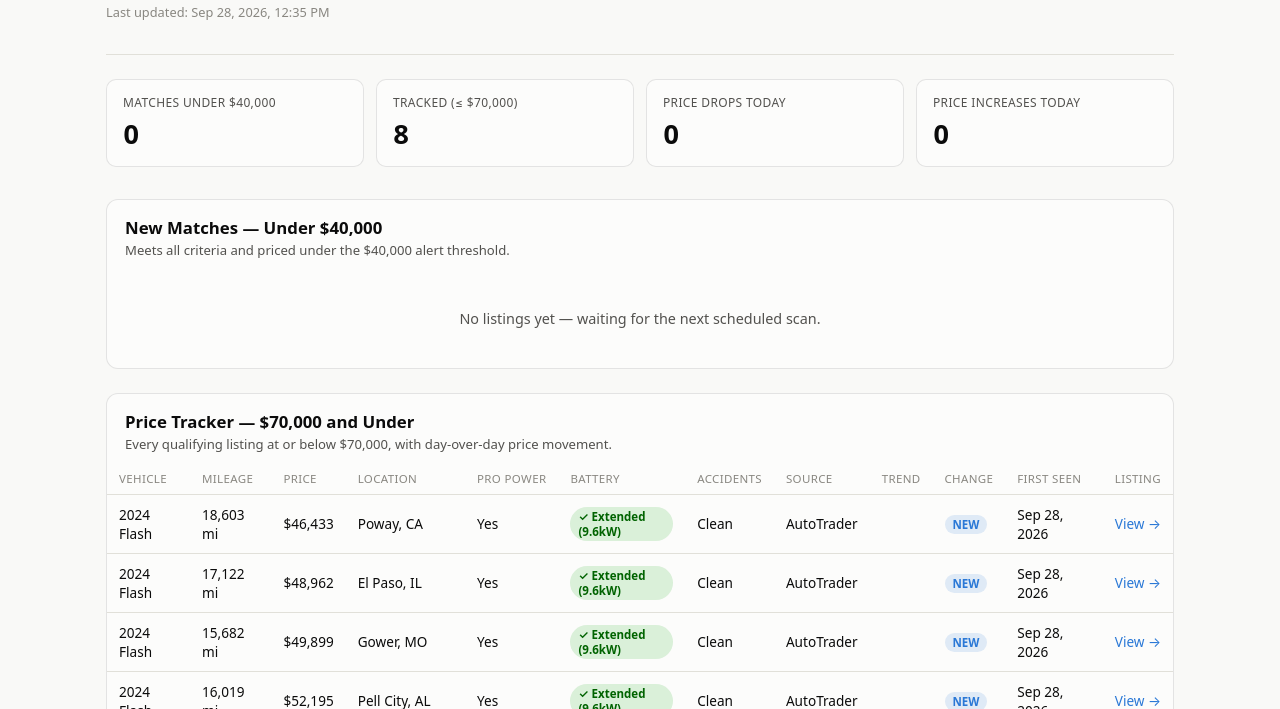
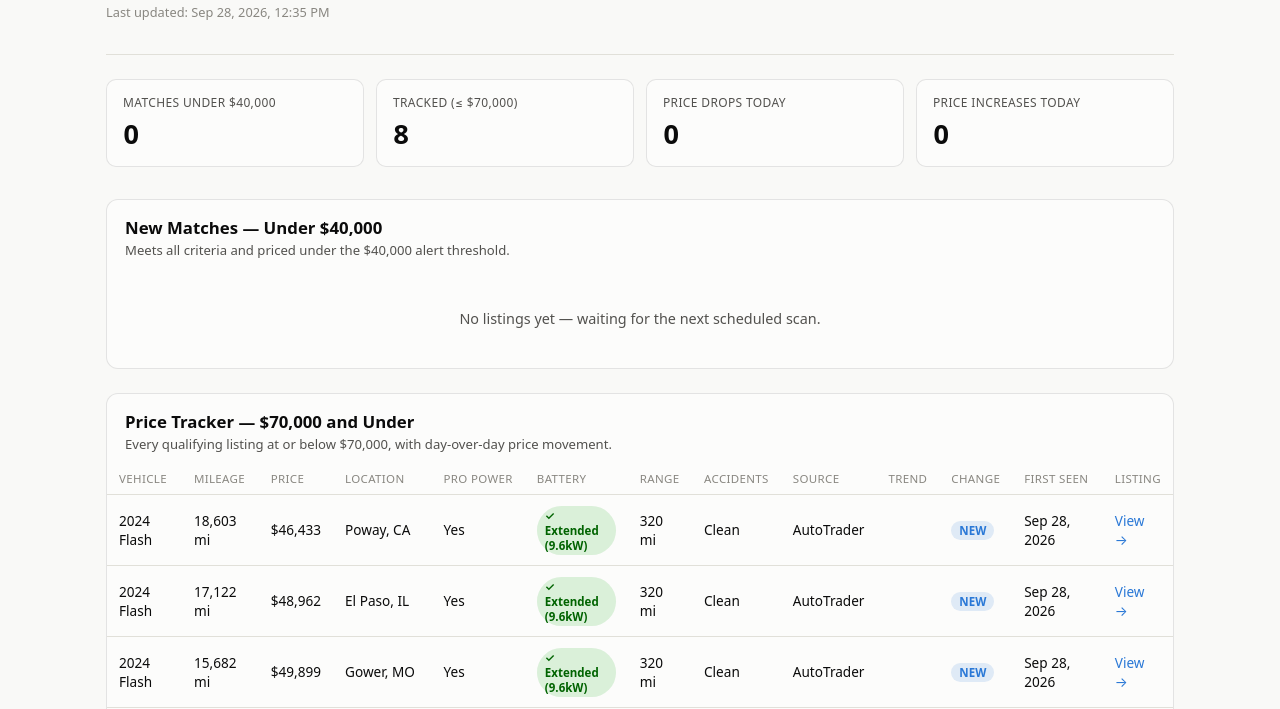
Before and after one commit to grollie/ford-lightning-tracker, a plain HTML site: page index.html in a window 1280 px wide. Shown: the part 91-800 px from the top of the page. Drawn offline with Linux system fonts and the light colour scheme.

Commit message:
Add Range column (EPA miles) to listing tables
Flash trim is EPA-rated 320mi (Extended Range, 131kWh) for MY2024-2025;
verified against Ford's published specs rather than assumed. Also
wired range into the scheduled task's VIN-verification pipeline as an
extra cross-check, since a low listed range was exactly the signal
that caught the earlier Standard/Extended mislabeling.

Co-Authored-By: Claude Sonnet 5 <noreply@anthropic.com>

```diff
--- a/data.json
+++ b/data.json
@@ -16,13 +16,13 @@
   },
   "sources": ["AutoTrader", "Cars.com", "CarGurus", "TrueCar", "CarMax"],
   "listings": [
-    {"id":"1FTVW3L79RWG20452","url":"https://www.autotrader.com/cars-for-sale/vehicle/787402583","source":"AutoTrader","year":2024,"trim":"Flash","mileage":18603,"price":46433,"location":"Poway, CA","proPower":true,"extendedRangeBattery":true,"noAccidents":true,"firstSeen":"2026-09-28","status":"active","priceHistory":[{"date":"2026-09-28","price":46433}]},
-    {"id":"1FT6W3L77RWG09521","url":"https://www.autotrader.com/cars-for-sale/vehicle/785688085","source":"AutoTrader","year":2024,"trim":"Flash","mileage":17122,"price":48962,"location":"El Paso, IL","proPower":true,"extendedRangeBattery":true,"noAccidents":true,"firstSeen":"2026-09-28","status":"active","priceHistory":[{"date":"2026-09-28","price":48962}]},
-    {"id":"1FT6W3L72RWG14237","url":"https://www.autotrader.com/cars-for-sale/vehicle/782024114","source":"AutoTrader","year":2024,"trim":"Flash","mileage":15682,"price":49899,"location":"Gower, MO","proPower":true,"extendedRangeBattery":true,"noAccidents":true,"firstSeen":"2026-09-28","status":"active","priceHistory":[{"date":"2026-09-28","price":49899}]},
-    {"id":"1FT6W3L7XRWG05012","url":"https://www.autotrader.com/cars-for-sale/vehicle/791962342","source":"AutoTrader","year":2024,"trim":"Flash","mileage":16019,"price":52195,"location":"Pell City, AL","proPower":true,"extendedRangeBattery":true,"noAccidents":true,"firstSeen":"2026-09-28","status":"active","priceHistory":[{"date":"2026-09-28","price":52195}]},
-    {"id":"1FTVW3L72SWG04812","url":"https://www.autotrader.com/cars-for-sale/vehicle/789587651","source":"AutoTrader","year":2025,"trim":"Flash","mileage":17747,"price":52780,"location":"Little Rock, AR","proPower":true,"extendedRangeBattery":true,"noAccidents":true,"firstSeen":"2026-09-28","status":"active","priceHistory":[{"date":"2026-09-28","price":52780}]},
-    {"id":"1FT6W3L74RWG04857","url":"https://www.autotrader.com/cars-for-sale/vehicle/791274401","source":"AutoTrader","year":2024,"trim":"Flash","mileage":6341,"price":52895,"location":"Moncks Corner, SC","proPower":true,"extendedRangeBattery":true,"noAccidents":true,"firstSeen":"2026-09-28","status":"active","priceHistory":[{"date":"2026-09-28","price":52895}]},
-    {"id":"1FT6W3L75SWG00919","url":"https://www.autotrader.com/cars-for-sale/vehicle/788623952","source":"AutoTrader","year":2025,"trim":"Flash","mileage":6627,"price":53595,"location":"Wall, NJ","proPower":true,"extendedRangeBattery":true,"noAccidents":true,"firstSeen":"2026-09-28","status":"active","priceHistory":[{"date":"2026-09-28","price":53595}]},
-    {"id":"1FTVW3L76RWG03222","url":"https://www.autotrader.com/cars-for-sale/vehicle/791273164","source":"AutoTrader","year":2024,"trim":"Flash","mileage":12751,"price":53985,"location":"Yarmouth, ME","proPower":true,"extendedRangeBattery":true,"noAccidents":true,"firstSeen":"2026-09-28","status":"active","priceHistory":[{"date":"2026-09-28","price":53985}]}
+    {"id":"1FTVW3L79RWG20452","url":"https://www.autotrader.com/cars-for-sale/vehicle/787402583","source":"AutoTrader","year":2024,"trim":"Flash","mileage":18603,"price":46433,"location":"Poway, CA","proPower":true,"extendedRangeBattery":true,"epaRangeMiles":320,"noAccidents":true,"firstSeen":"2026-09-28","status":"active","priceHistory":[{"date":"2026-09-28","price":46433}]},
+    {"id":"1FT6W3L77RWG09521","url":"https://www.autotrader.com/cars-for-sale/vehicle/785688085","source":"AutoTrader","year":2024,"trim":"Flash","mileage":17122,"price":48962,"location":"El Paso, IL","proPower":true,"extendedRangeBattery":true,"epaRangeMiles":320,"noAccidents":true,"firstSeen":"2026-09-28","status":"active","priceHistory":[{"date":"2026-09-28","price":48962}]},
+    {"id":"1FT6W3L72RWG14237","url":"https://www.autotrader.com/cars-for-sale/vehicle/782024114","source":"AutoTrader","year":2024,"trim":"Flash","mileage":15682,"price":49899,"location":"Gower, MO","proPower":true,"extendedRangeBattery":true,"epaRangeMiles":320,"noAccidents":true,"firstSeen":"2026-09-28","status":"active","priceHistory":[{"date":"2026-09-28","price":49899}]},
+    {"id":"1FT6W3L7XRWG05012","url":"https://www.autotrader.com/cars-for-sale/vehicle/791962342","source":"AutoTrader","year":2024,"trim":"Flash","mileage":16019,"price":52195,"location":"Pell City, AL","proPower":true,"extendedRangeBattery":true,"epaRangeMiles":320,"noAccidents":true,"firstSeen":"2026-09-28","status":"active","priceHistory":[{"date":"2026-09-28","price":52195}]},
+    {"id":"1FTVW3L72SWG04812","url":"https://www.autotrader.com/cars-for-sale/vehicle/789587651","source":"AutoTrader","year":2025,"trim":"Flash","mileage":17747,"price":52780,"location":"Little Rock, AR","proPower":true,"extendedRangeBattery":true,"epaRangeMiles":320,"noAccidents":true,"firstSeen":"2026-09-28","status":"active","priceHistory":[{"date":"2026-09-28","price":52780}]},
+    {"id":"1FT6W3L74RWG04857","url":"https://www.autotrader.com/cars-for-sale/vehicle/791274401","source":"AutoTrader","year":2024,"trim":"Flash","mileage":6341,"price":52895,"location":"Moncks Corner, SC","proPower":true,"extendedRangeBattery":true,"epaRangeMiles":320,"noAccidents":true,"firstSeen":"2026-09-28","status":"active","priceHistory":[{"date":"2026-09-28","price":52895}]},
+    {"id":"1FT6W3L75SWG00919","url":"https://www.autotrader.com/cars-for-sale/vehicle/788623952","source":"AutoTrader","year":2025,"trim":"Flash","mileage":6627,"price":53595,"location":"Wall, NJ","proPower":true,"extendedRangeBattery":true,"epaRangeMiles":320,"noAccidents":true,"firstSeen":"2026-09-28","status":"active","priceHistory":[{"date":"2026-09-28","price":53595}]},
+    {"id":"1FTVW3L76RWG03222","url":"https://www.autotrader.com/cars-for-sale/vehicle/791273164","source":"AutoTrader","year":2024,"trim":"Flash","mileage":12751,"price":53985,"location":"Yarmouth, ME","proPower":true,"extendedRangeBattery":true,"epaRangeMiles":320,"noAccidents":true,"firstSeen":"2026-09-28","status":"active","priceHistory":[{"date":"2026-09-28","price":53985}]}
   ]
 }
--- a/index.html
+++ b/index.html
@@ -291,6 +291,7 @@ function rowHtml(l, opts) {
   const battery = l.extendedRangeBattery
     ? '<span class="badge good">✓ Extended (9.6kW)</span>'
     : '<span class="badge flat">Unconfirmed</span>';
+  const range = l.epaRangeMiles ? `${NUMBER.format(l.epaRangeMiles)} mi` : '—';
   return `<tr>
     <td>${l.year || ''} ${l.trim ? esc(l.trim) : ''}</td>
     <td>${NUMBER.format(l.mileage)} mi</td>
@@ -298,6 +299,7 @@ function rowHtml(l, opts) {
     <td>${esc(l.location || '—')}</td>
     <td>${proPower}</td>
     <td>${battery}</td>
+    <td>${range}</td>
     <td>${accident}</td>
     <td>${esc(l.source || '—')}</td>
     ${opts_.showTrend ? `<td>${sparkline(l.priceHistory)}</td><td>${deltaBadge(l.priceHistory)}</td>` : ''}
@@ -319,7 +321,7 @@ function renderTable(el, listings, opts) {
   el.innerHTML = `<div class="table-scroll"><table>
     <thead><tr>
       <th>Vehicle</th><th>Mileage</th><th>Price</th><th>Location</th>
-      <th>Pro Power</th><th>Battery</th><th>Accidents</th><th>Source</th>
+      <th>Pro Power</th><th>Battery</th><th>Range</th><th>Accidents</th><th>Source</th>
       ${trendCols}
       <th>First Seen</th><th>Listing</th>
     </tr></thead>
```
